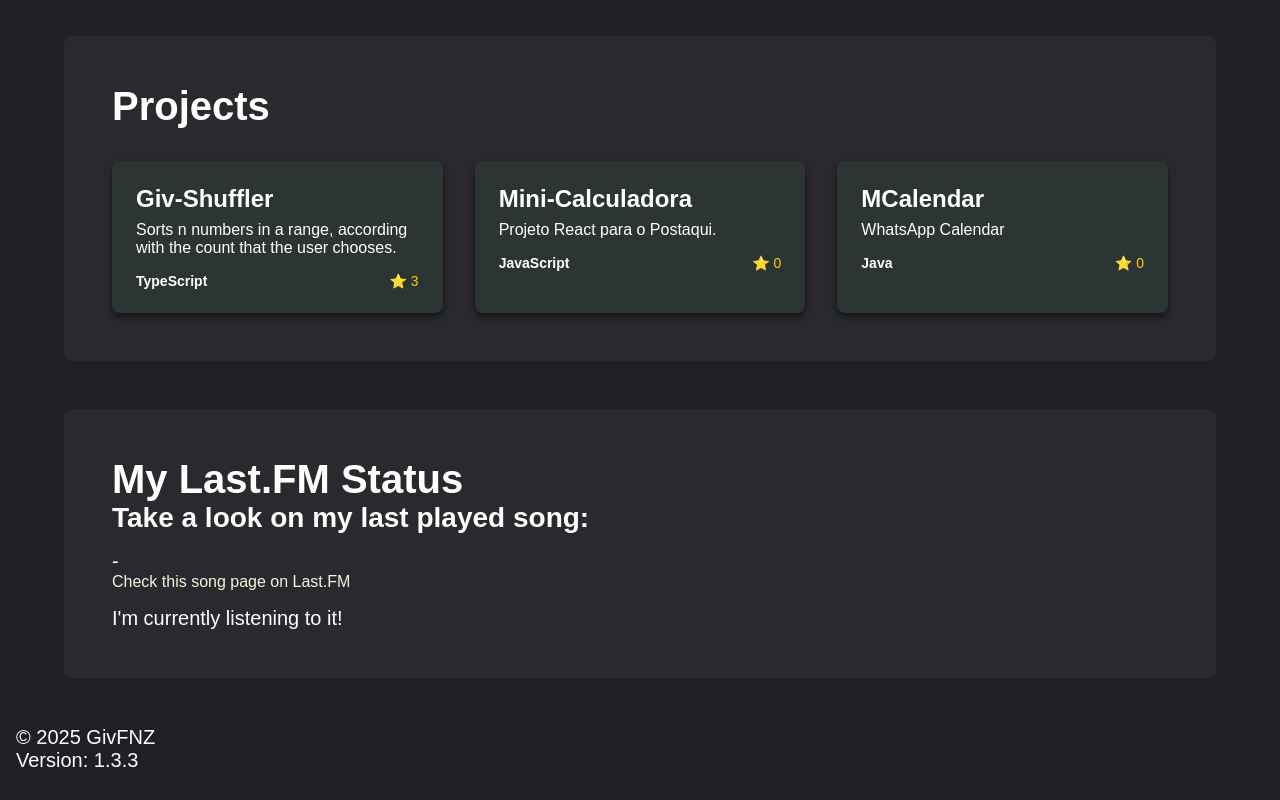
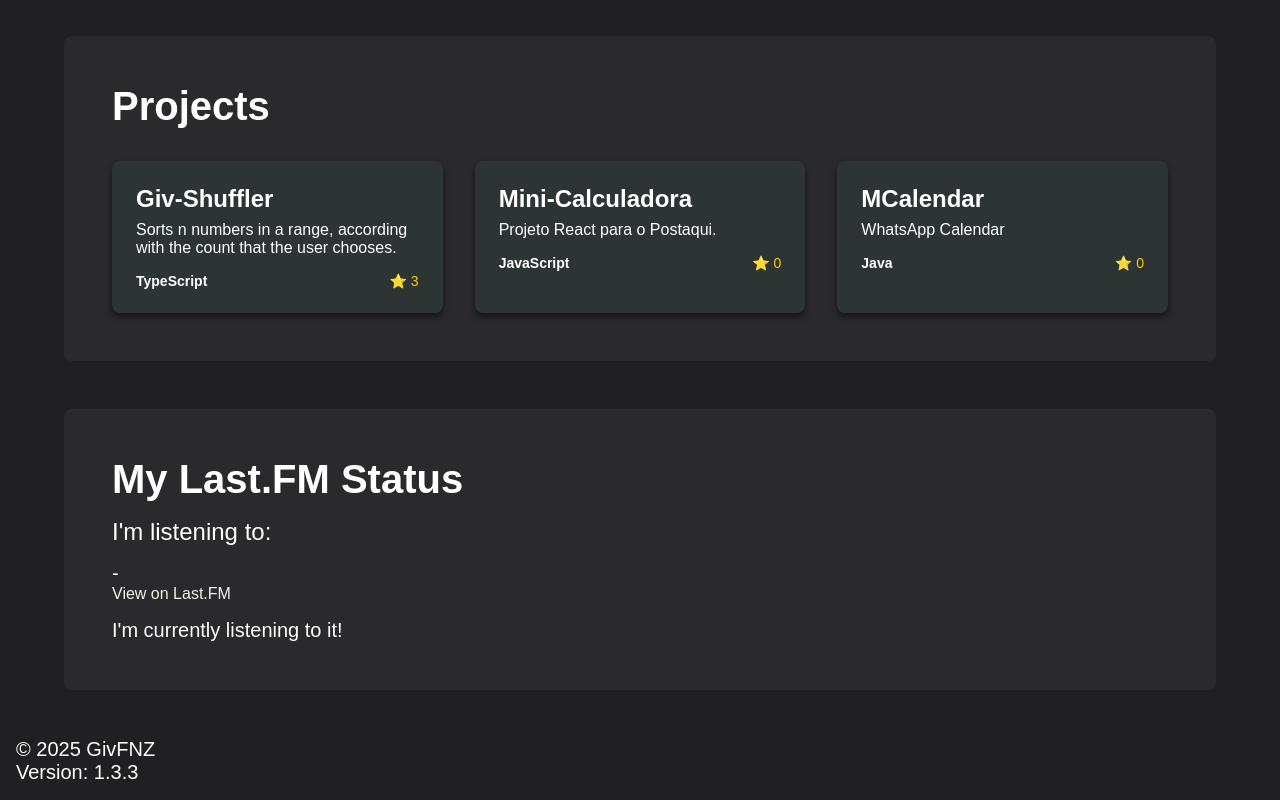
Before and after one commit to GiovaniFZ/my-website, a React (Vite) app: page / in a window 1280 px wide. Shown: the part 1508-2308 px from the top of the page. Built offline with nearby package versions, Linux system fonts and the light colour scheme; no server answers.

Commit message:
rf/locale: improve recently played display styling, [m] improve en-US

```diff
--- a/src/locales/en-us.json
+++ b/src/locales/en-us.json
@@ -9,8 +9,8 @@
     "projects": "Projects",
     "send": "Send",
     "myLast": "My Last.FM Status",
-    "myLastDescription": "Take a look on my last played song:",
-    "lastLink": "Check this song page on Last.FM",
+    "myLastDescription": "I'm listening to:",
+    "lastLink": "View on Last.FM",
     "music": "Music",
     "currentlyListening": "I'm currently listening to it!",
     "lastUpdate": "Last update: "
--- a/src/pages/home/index.tsx
+++ b/src/pages/home/index.tsx
@@ -29,7 +29,7 @@ export default function Home() {
   return (
     <MainContainer>
       <TopSection>
-        <Avatar src="https://avatars.githubusercontent.com/u/53719063?v=4" alt="Giv's Gh picture" />
+        <Avatar src="https://avatars.githubusercontent.com/u/53719063?v=4" alt="GitHub Profile Picture" />
         <Paragraph>
           <span ref={typedElement} />
         </Paragraph>
--- a/src/pages/music/index.tsx
+++ b/src/pages/music/index.tsx
@@ -4,7 +4,7 @@ import { useQuery } from '@tanstack/react-query'
 import { Paragraph } from "../../components/Paragraph/styles";
 import { useTranslation } from "react-i18next";
 import { IconLink } from "../home/styles";
-
+import { MusicDescription, MusicTitle } from "./styles";
 
 export default function Music() {
     const { t } = useTranslation()
@@ -14,8 +14,8 @@ export default function Music() {
     })
     return (
         <MainContainer>
-            <h1>{t("myLast")}</h1>
-            <h3>{t("myLastDescription")}</h3>
+            <MusicTitle>{t("myLast")}</MusicTitle>
+            <MusicDescription>{t("myLastDescription")}</MusicDescription>
             <Paragraph>{lastResponse?.recenttracks?.track[0].name} - {lastResponse?.recenttracks?.track[0].artist["#text"]}</Paragraph>
             <IconLink target="blank" href={lastResponse?.recenttracks?.track[0].url}>{t("lastLink")}</IconLink>
             {lastResponse?.recenttracks?.track[0]?.date?.["#text"] ?
--- /dev/null
+++ b/src/pages/music/styles.ts
@@ -0,0 +1,10 @@
+import styled from "styled-components";
+
+export const MusicTitle = styled.h1`
+  padding-bottom: 1rem;
+`;
+
+export const MusicDescription = styled.h3`
+  font-size: 1.5rem;
+  font-weight: 400;
+`;
```
